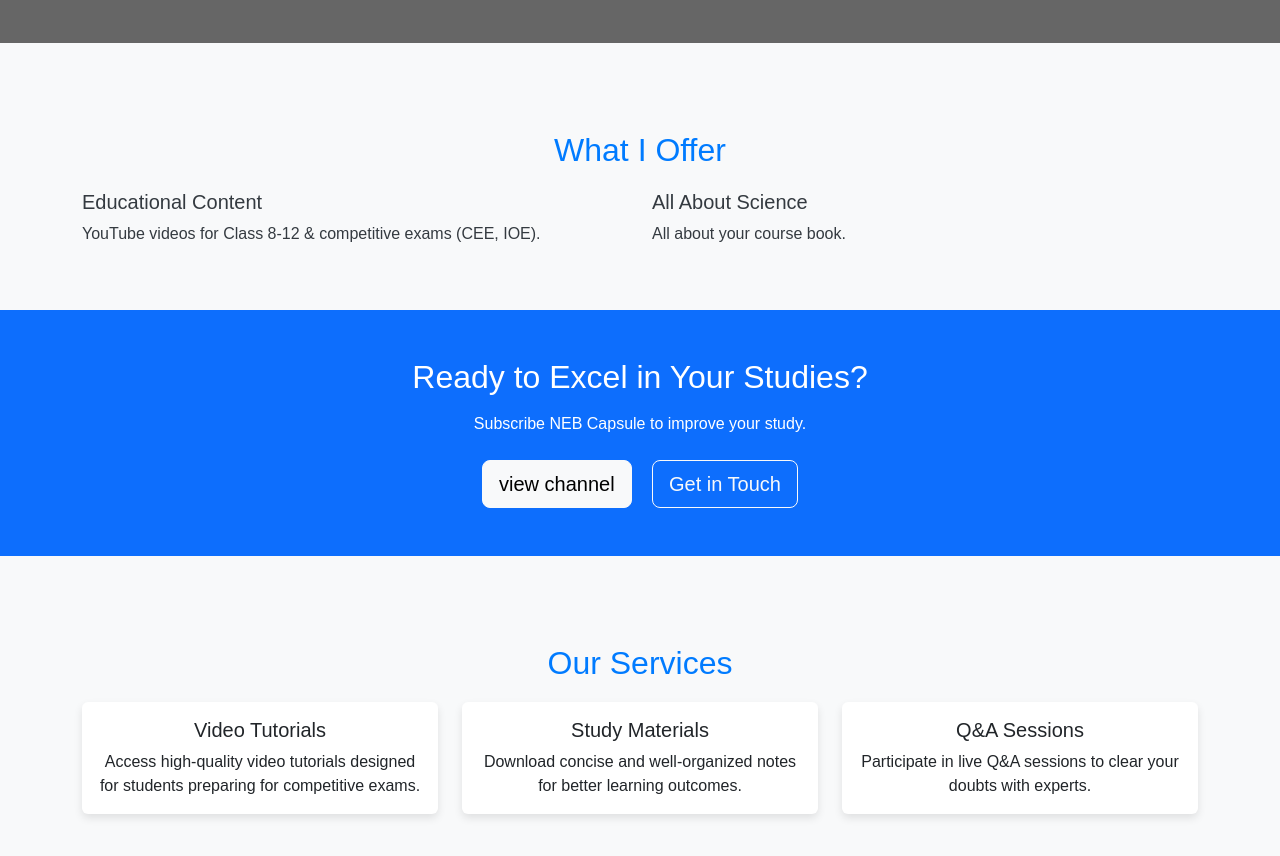
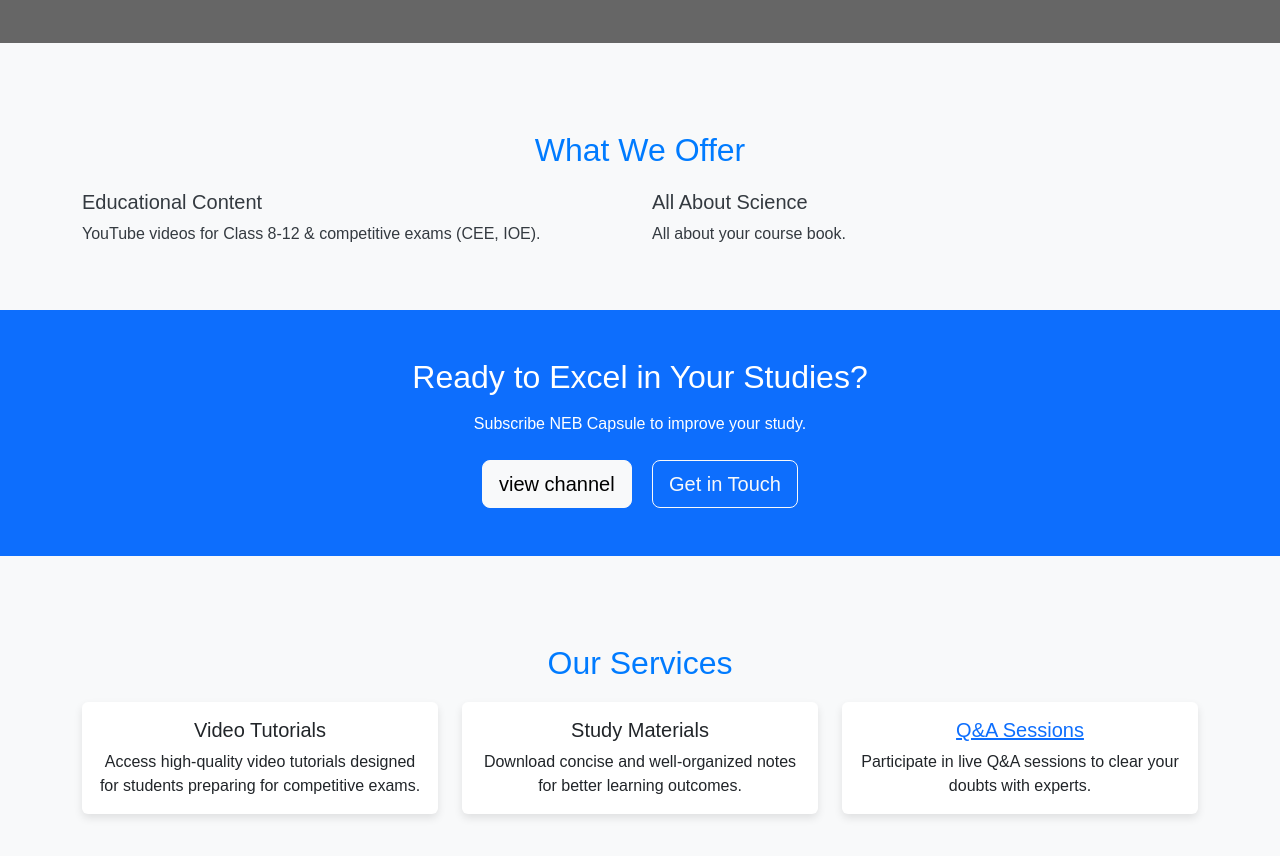
Before and after one commit to YognarayanBaduwal/my-website, a plain HTML site: page index.html in a window 1280 px wide. Shown: the part 360-1216 px from the top of the page. Drawn offline with nearby package versions, Linux system fonts and the light colour scheme; placeholder pictures from the web are drawn by us.

Commit message:
Update index.html

```diff
--- a/index.html
+++ b/index.html
@@ -74,7 +74,7 @@
 
     <!-- About Section -->
     <section id="about" class="container py-5">
-        <h2 class="section-title">What I Offer</h2>
+        <h2 class="section-title">What We Offer</h2>
         <div class="row">
             <div class="col-md-6">
                 <h5>Educational Content</h5>
@@ -120,7 +120,7 @@
             <div class="col-md-4">
                 <div class="card">
                     <div class="card-body text-center">
-                        <h5 class="card-title">Q&A Sessions</h5>
+                        <h5 class="card-title"><a href="#">Q&A Sessions</a></h5>
                         <p class="card-text">Participate in live Q&A sessions to clear your doubts with experts.</p>
                     </div>
                 </div>
```
